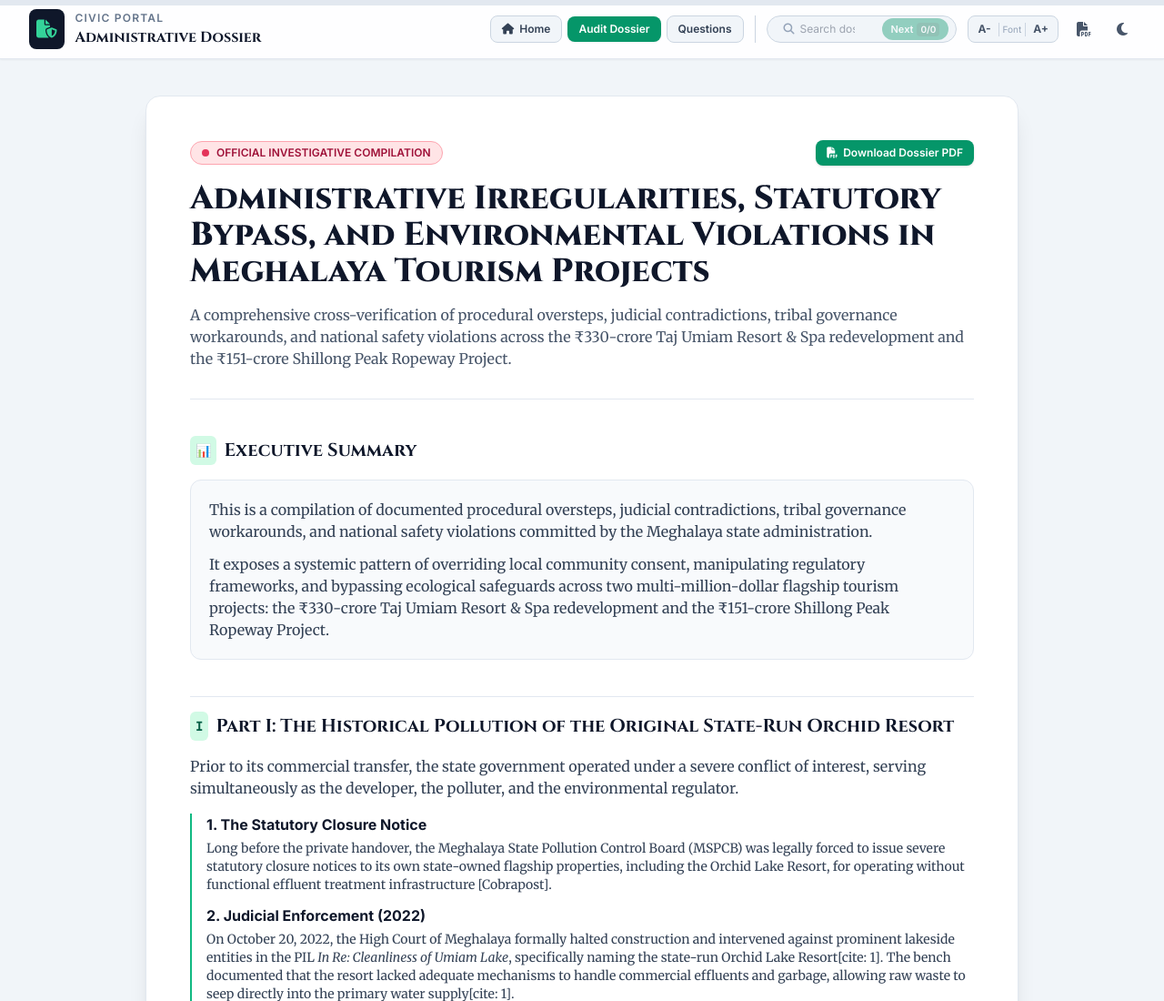
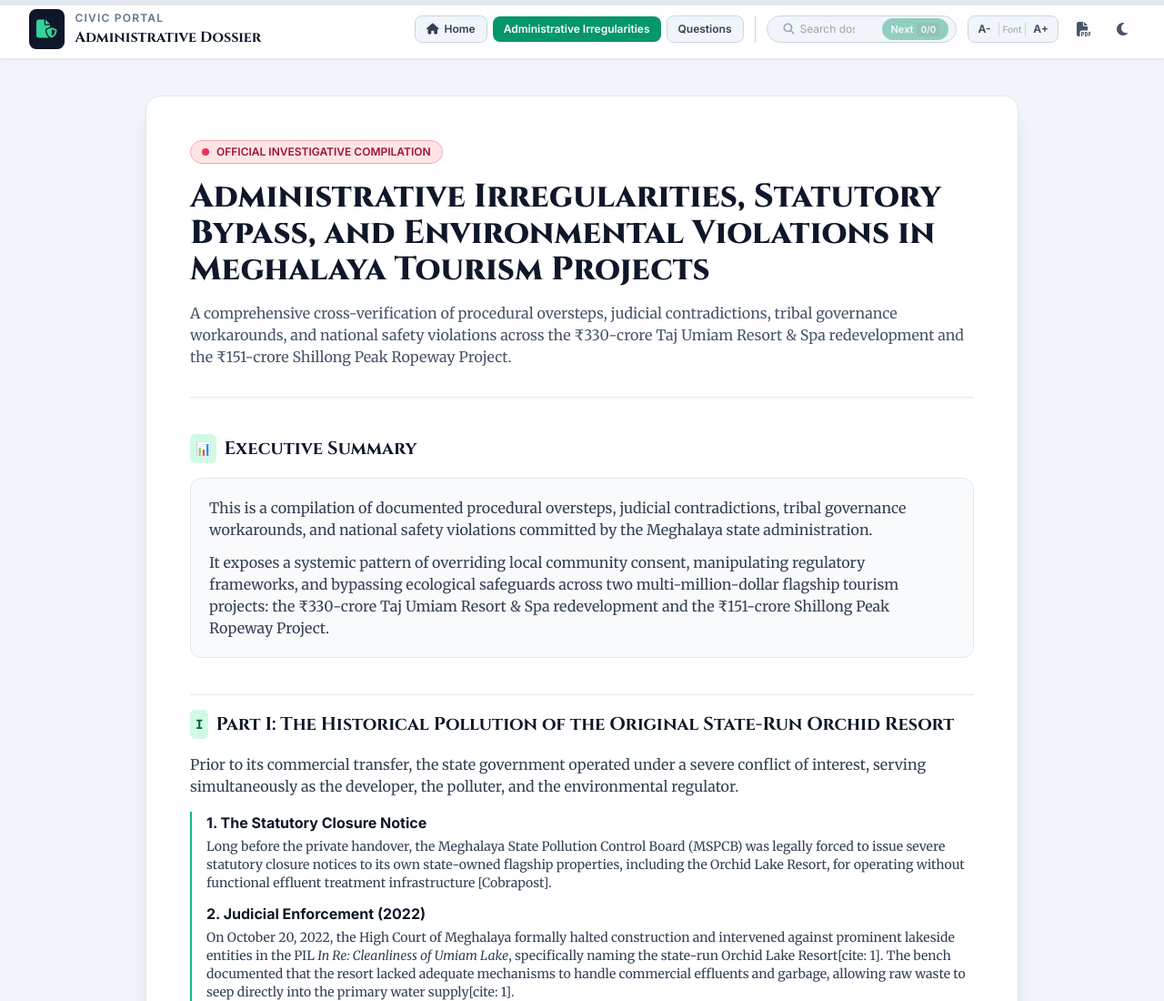
Before and after one commit to Maxxmeghalayaphilharmonicsociety/Shillong-City-Decongestion, a plain HTML site: page administrative_irregularities.html in a window 1280 px wide. Shown: the top 1100 px of the page at 91% size. Drawn offline with nearby package versions, Linux system fonts and the light colour scheme.

Commit message:
Update administrative_irregularities.html

```diff
--- a/administrative_irregularities.html
+++ b/administrative_irregularities.html
@@ -89,7 +89,7 @@
                             <i class="fa-solid fa-house text-xs"></i>
                             <span>Home</span>
                         </a>
-                        <a href="audit_reports.html" class="px-3 py-1.5 rounded-lg text-xs font-semibold bg-emerald-600 text-white shadow-sm">Audit Dossier</a>
+                        <a href="audit_reports.html" class="px-3 py-1.5 rounded-lg text-xs font-semibold bg-emerald-600 text-white shadow-sm">Administrative Irregularities</a>
                         <a href="questions.html" class="px-3 py-1.5 rounded-lg text-xs font-semibold bg-slate-100 dark:bg-slate-800 text-slate-700 dark:text-slate-300 border border-slate-300 dark:border-slate-700 hover:text-emerald-500 transition">Questions</a>
                     </div>
 
@@ -137,7 +137,7 @@
             </div>
             <div class="grid grid-cols-3 gap-2 text-center text-xs font-semibold">
                 <a href="index.html" class="p-2 bg-slate-100 dark:bg-slate-800 rounded-lg">Home</a>
-                <a href="audit_reports.html" class="p-2 bg-emerald-600 text-white rounded-lg">Dossier</a>
+                <a href="audit_reports.html" class="p-2 bg-emerald-600 text-white rounded-lg">Irregularities</a>
                 <a href="questions.html" class="p-2 bg-slate-100 dark:bg-slate-800 rounded-lg">Questions</a>
             </div>
         </div>
@@ -154,11 +154,7 @@
                         <span class="w-2 h-2 rounded-full bg-rose-600 animate-pulse mr-2"></span>
                         OFFICIAL INVESTIGATIVE COMPILATION
                     </span>
-                    <button onclick="window.print()" class="no-print px-3 py-1.5 bg-emerald-600 hover:bg-emerald-700 text-white rounded-lg text-xs font-semibold shadow transition flex items-center space-x-1.5">
-                        <i class="fa-solid fa-file-pdf"></i>
-                        <span>Download Dossier PDF</span>
-                    </button>
-                </div>
+            </div>
                 <h1 class="font-heading text-2xl sm:text-3xl md:text-4xl font-extrabold text-slate-900 dark:text-white leading-tight">
                     Administrative Irregularities, Statutory Bypass, and Environmental Violations in Meghalaya Tourism Projects
                 </h1>
```
